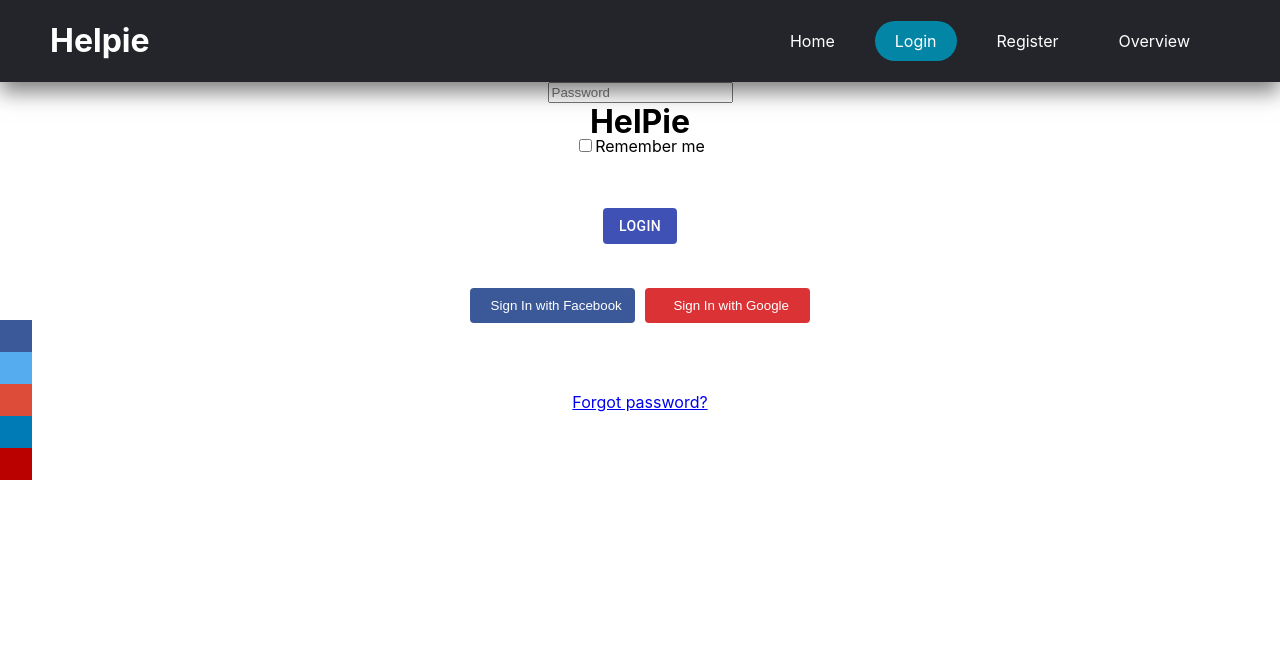
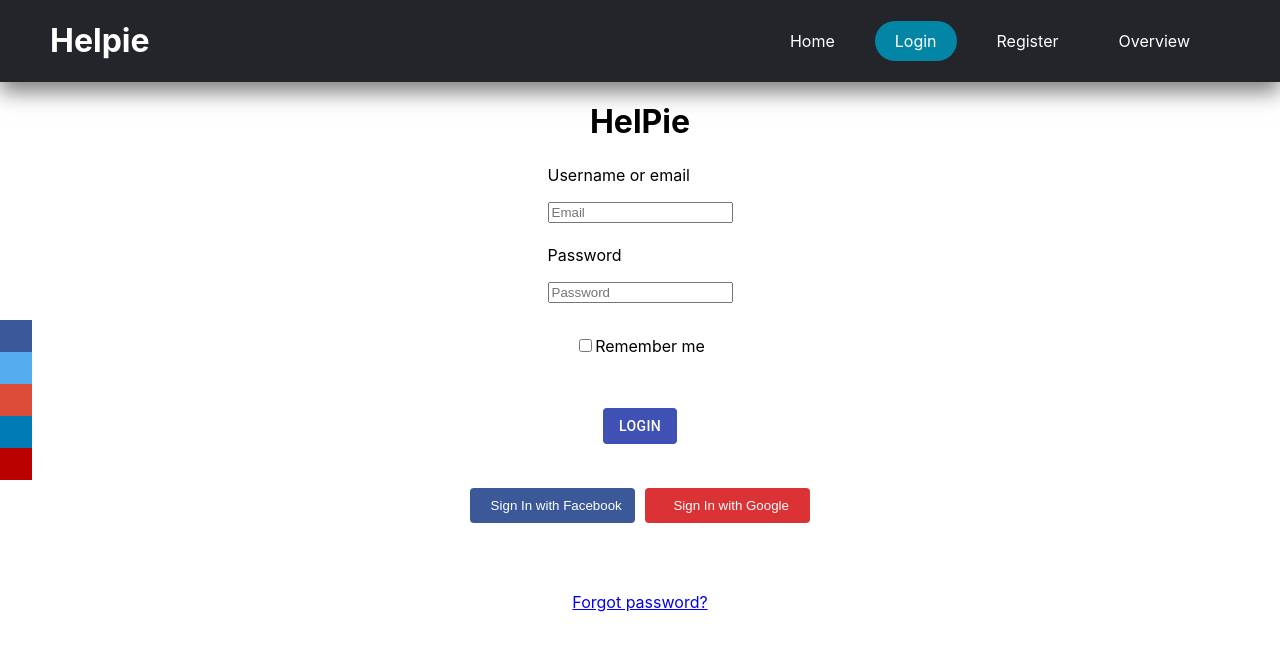
Before and after one commit to cristibctr/FrontEnd-Team2, a React (Create React App) app: page /login in a window 1280 px wide. Shown: the top 650 px of the page. Built offline with nearby package versions, Linux system fonts and the light colour scheme.

Commit message:
Update Login.css

```diff
--- a/src/styles/Login.css
+++ b/src/styles/Login.css
@@ -1,3 +1,33 @@
+v.field {
+  width: 100%;
+  height: 56px;
+  border-radius: 4px;
+  position: relative;
+  background-color: rgba(255,255,255,0.3);
+  transition: 0.3s all;
+}
+.field:hover {
+  background-color: rgba(255, 255, 255, 0.45);
+  box-shadow: 0px 4px 20px 0px rgba(0, 0, 0, 0.05);
+}
+.fb {
+  display: flex;
+  flex-wrap: wrap;
+}
+.body{
+  display: grid;
+  grid-template-rows: 25% 75%;
+  height: 100vh;
+}
+#logo{
+  margin-left: 0;
+}
+input[type=text] {
+  width: 100%;
+  padding: 12px 20px;
+  margin: 8px 0;
+  box-sizing: border-box;
+}
 .field {
   width: 100%;
   height: 56px;
@@ -10,3 +40,21 @@
   background-color: rgba(255, 255, 255, 0.45);
   box-shadow: 0px 4px 20px 0px rgba(0, 0, 0, 0.05);
 }
+.fb {
+  display: flex;
+  flex-wrap: wrap;
+}
+.body{
+  display: grid;
+  grid-template-rows: 35% 65%;
+  height: 100vh;
+}
+#logo{
+  margin-left: 0;
+}
+input[type=text] {
+  width: 100%;
+  padding: 12px 20px;
+  margin: 8px 0;
+  box-sizing: border-box;
+}
```
Lines whose indentation alone changed are shown as unchanged.
